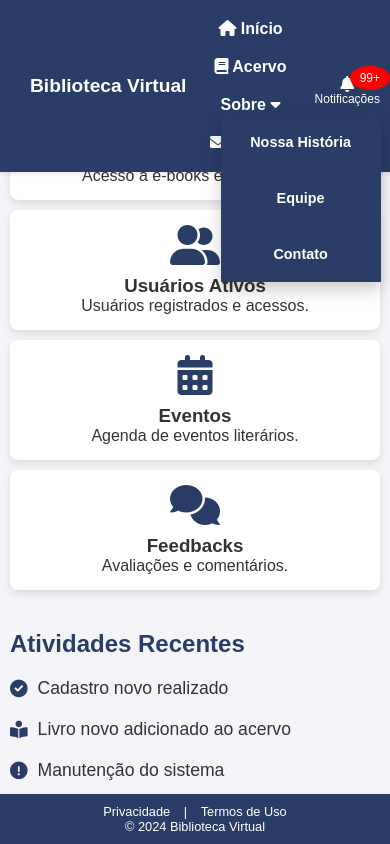
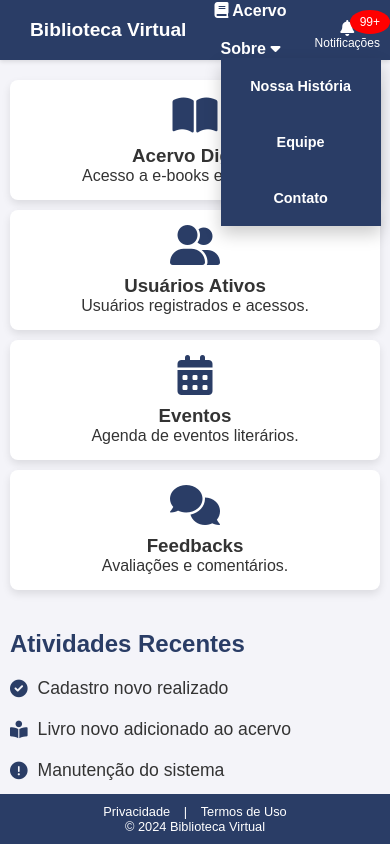
Before and after one commit to Cleiton1410/Dashbord, a plain HTML site: page index.html in a window 390 px wide. Drawn offline with Linux system fonts and the light colour scheme.

Commit message:
ajustando responsividade

```diff
--- a/styles.css
+++ b/styles.css
@@ -228,6 +228,8 @@ body {
   .header {
     padding: 10px;
     justify-content: space-between;
+    flex-direction: row;
+    height: 60px; /* Reduz a altura */
   }
 
   .header h1 {
```
